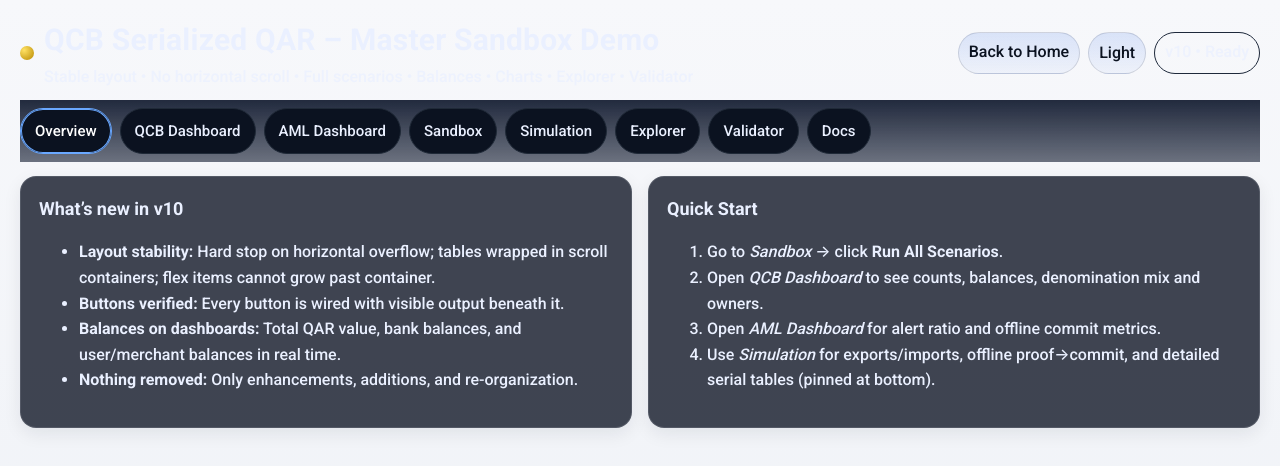
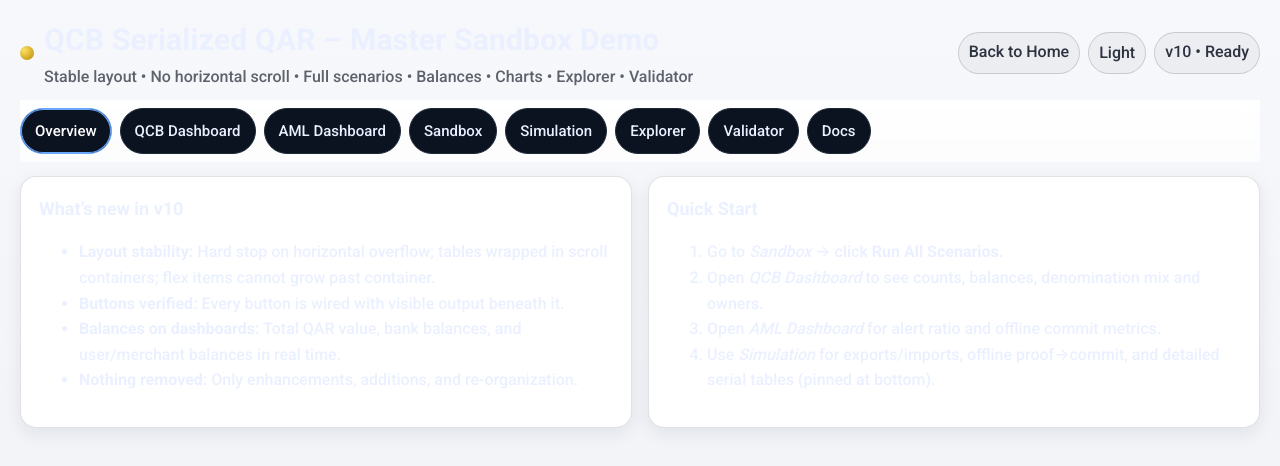
Before and after one commit to biovaultsoftware/biovault, a plain HTML site: page scl-demo.html in a window 1280 px wide. Both pictures are taken after a click on the button "Dark". Drawn offline with Linux system fonts and the light colour scheme.

Commit message:
Add files via upload

```diff
--- a/scl-demo.html
+++ b/scl-demo.html
@@ -37,8 +37,10 @@
   .brand{display:flex;align-items:center;gap:10px}
   .brand .logo{width:14px;height:14px;border-radius:50%;background:radial-gradient(circle at 30% 30%, var(--gold), #b88900)}
   .muted{color:var(--muted)}
-  .tag{padding:6px 10px;border:1px solid #1e293b;border-radius:999px;color:var(--muted)}
+  .tag{padding:6px 10px;border:1px solid #1e293b;border-radius:999px;color:var(--muted);background:rgba(255,255,255,.03)}
+  body.theme-light .tag{background:rgba(15,23,42,.04);color:rgba(11,18,32,.85);border-color:rgba(15,23,42,.16)}
   nav.tabs{display:flex;gap:8px;flex-wrap:wrap;margin:10px 0 14px 0; position: sticky; top: 0; z-index: 40; padding: 8px 0; backdrop-filter: blur(6px); background: linear-gradient(180deg, rgba(15,24,45,.92), rgba(15,24,45,.60));}
+  body.theme-light nav.tabs{background:linear-gradient(180deg, rgba(255,255,255,.92), rgba(255,255,255,.70));}
   nav.tabs button{background:#0b1220;color:var(--ink);border:1px solid #1f2937;border-radius:999px;padding:10px 14px;font-size:15px;cursor:pointer}
   nav.tabs button.active{border-color:var(--accent);box-shadow:0 0 0 1px var(--accent) inset;color:#fff}
   .grid{display:grid;gap:16px}
--- a/shared-ui.css
+++ b/shared-ui.css
@@ -53,6 +53,17 @@ body.theme-light{
   --app-border:rgba(15,23,42,.12);
   --app-shadow:0 6px 18px rgba(15,23,42,.08);
   --app-body-bg:linear-gradient(180deg,var(--app-bg-1),var(--app-bg-3));
+}
+
+body.theme-light .card,
+body.theme-light .cardX{
+  background:var(--app-panel);
+  border-color:rgba(15,23,42,.12);
+}
+
+body.theme-light .muted,
+body.theme-light .muted2{
+  color:rgba(11,18,32,.65);
 }
 
 a{color:var(--app-accent)}
```
Also changed, not shown: demos/explorer/index.html (+2 -0 lines), demos/tvm-wallet.html (+8 -0 lines), index.html (+4 -0 lines).
